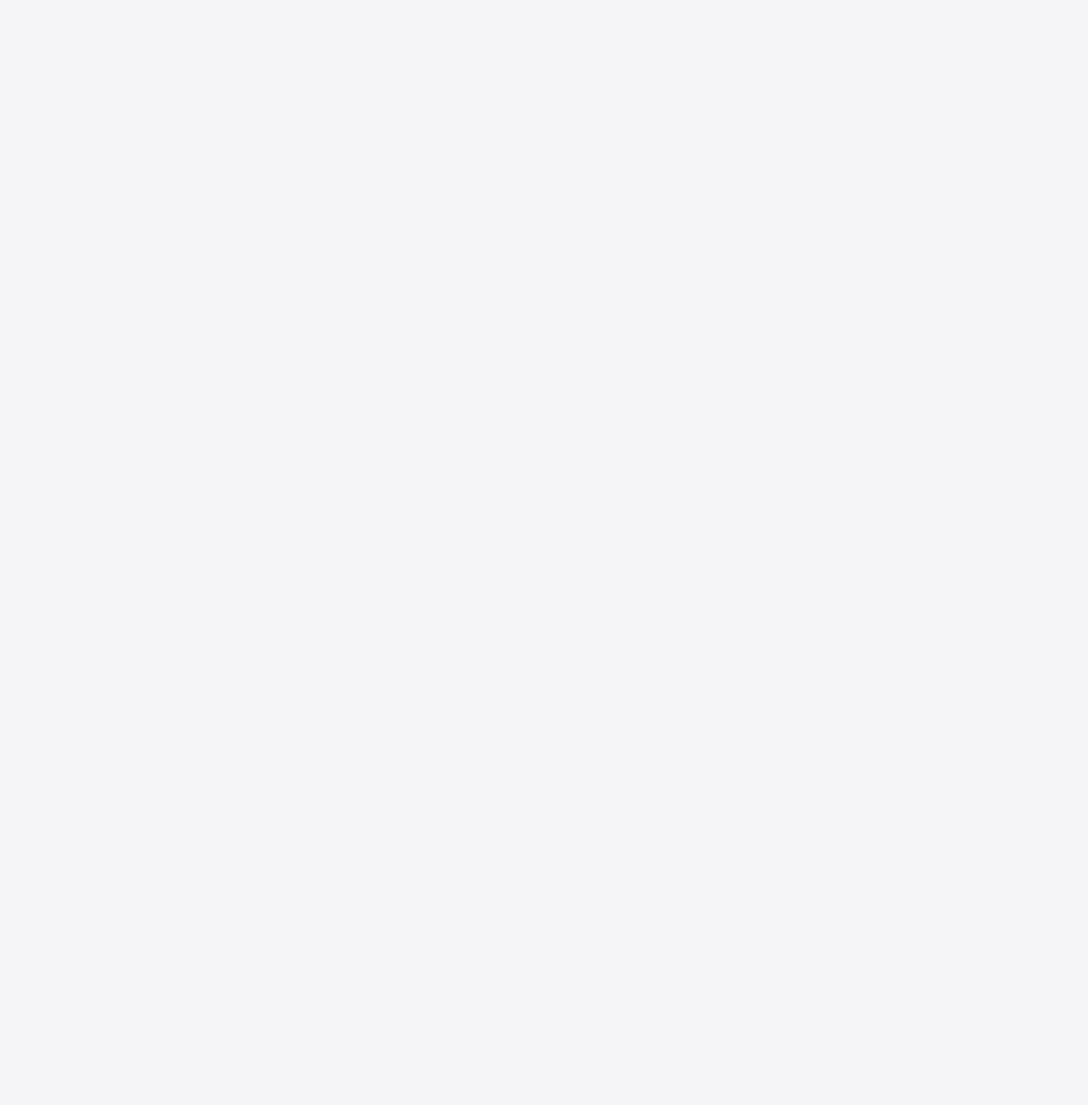
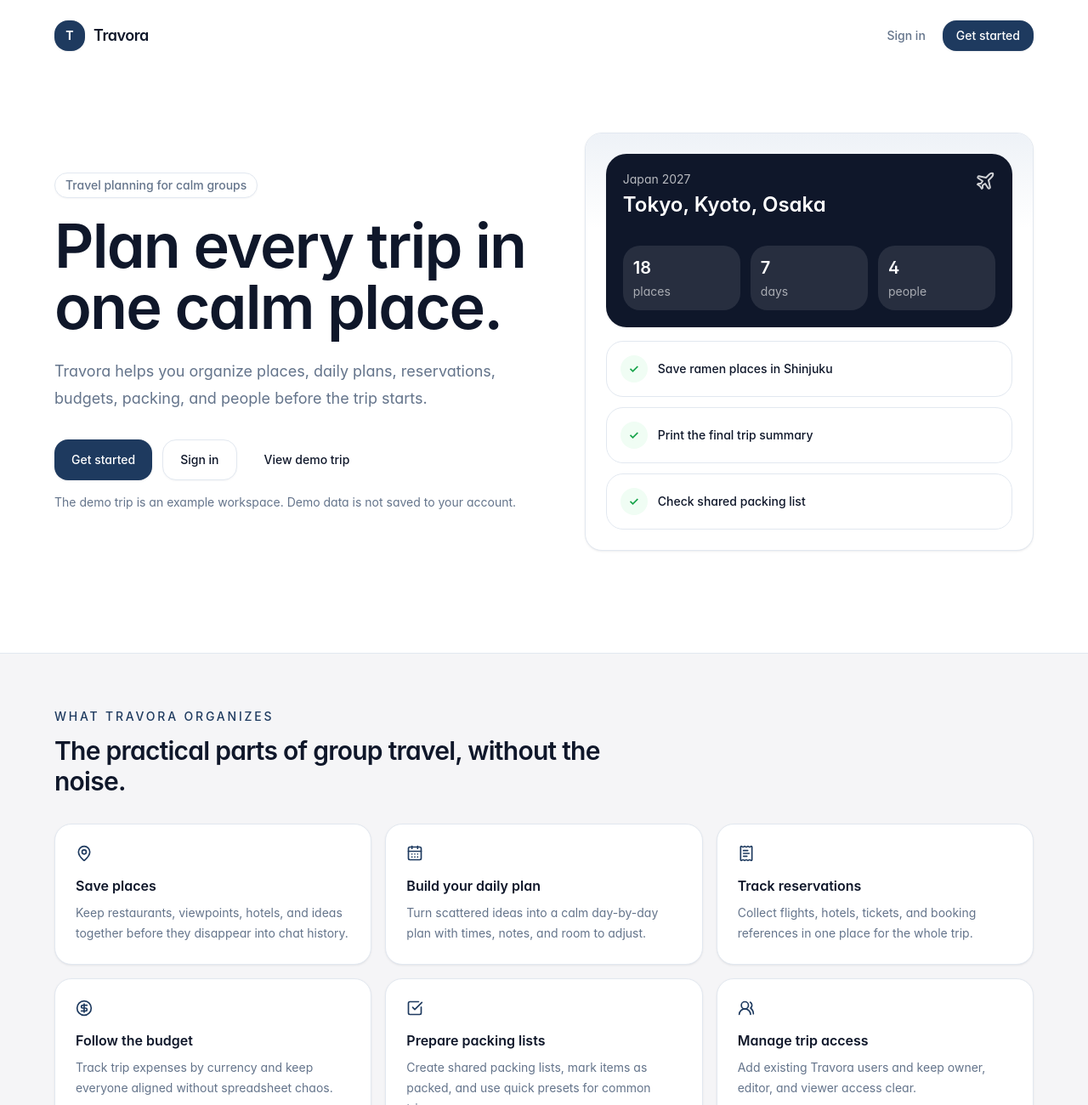
Before and after one commit to stabr0s/travora, a Next.js app: page / in a window 1280 px wide. Before the commit this address had no page. Shown: the top 1300 px of the page at 85% size. Before the commit the page ends 800 px from the top, so only its background shows below. Built offline with nearby package versions, Linux system fonts and the light colour scheme.

Commit message:
feat: polish public landing

```diff
--- a/app/page.tsx
+++ b/app/page.tsx
@@ -1,5 +1,5 @@
-import { redirect } from "next/navigation";
+import { LandingPage } from "@/features/landing/components/LandingPage";
 
 export default function Home() {
-  redirect("/dashboard");
+  return <LandingPage />;
 }
--- a/features/auth/components/LoginForm.tsx
+++ b/features/auth/components/LoginForm.tsx
@@ -28,7 +28,7 @@ export function LoginForm({ initialError, initialSuccess }: LoginFormProps) {
           Welcome back
         </h1>
         <p className="mt-2 text-sm text-muted">
-          Sign in to continue planning with Travora.
+          Sign in to continue planning trips, sharing access, and keeping everything in one place.
         </p>
       </div>
 
@@ -65,9 +65,9 @@ export function LoginForm({ initialError, initialSuccess }: LoginFormProps) {
       </form>
 
       <p className="mt-6 text-center text-sm text-muted">
-        New to Travora?{" "}
+        New to Travora? Create a free account and start with your first trip.{" "}
         <Link href="/register" className="font-medium text-primary hover:text-primary-hover">
-          Create an account
+          Get started
         </Link>
       </p>
     </div>
--- a/features/auth/components/RegisterForm.tsx
+++ b/features/auth/components/RegisterForm.tsx
@@ -20,7 +20,7 @@ export function RegisterForm() {
           Create your account
         </h1>
         <p className="mt-2 text-sm text-muted">
-          Start with auth today. Your demo trips stay ready to explore.
+          Create a free account, confirm your email, and start planning your first trip.
         </p>
       </div>
 
--- /dev/null
+++ b/features/landing/components/LandingPage.tsx
@@ -0,0 +1,178 @@
+import Link from "next/link";
+import {
+  CalendarDays,
+  CheckSquare,
+  CircleDollarSign,
+  FileText,
+  MapPin,
+  Plane,
+  ReceiptText,
+  UsersRound,
+} from "lucide-react";
+
+import { Logo } from "@/components/layout/Logo";
+import { Card } from "@/components/ui";
+
+const features = [
+  ["Save places", "Keep restaurants, viewpoints, hotels, and ideas together before they disappear into chat history.", MapPin],
+  ["Build your daily plan", "Turn scattered ideas into a calm day-by-day plan with times, notes, and room to adjust.", CalendarDays],
+  ["Track reservations", "Collect flights, hotels, tickets, and booking references in one place for the whole trip.", ReceiptText],
+  ["Follow the budget", "Track trip expenses by currency and keep everyone aligned without spreadsheet chaos.", CircleDollarSign],
+  ["Prepare packing lists", "Create shared packing lists, mark items as packed, and use quick presets for common trips.", CheckSquare],
+  ["Manage trip access", "Add existing Travora users and keep owner, editor, and viewer access clear.", UsersRound],
+  ["Print a trip summary", "Create a clean browser-printable summary for plans, places, reservations, budget, and packing.", FileText],
+] as const;
+
+const steps = [
+  "Create a trip and set the basics.",
+  "Add places, plans, reservations, budget items, and packing notes.",
+  "Share access with your group and travel prepared.",
+];
+
+function LandingLink({
+  href,
+  children,
+  variant = "primary",
+}: {
+  href: string;
+  children: React.ReactNode;
+  variant?: "primary" | "secondary" | "ghost";
+}) {
+  const styles = {
+    primary: "bg-primary text-primary-foreground shadow-sm hover:bg-primary-hover",
+    secondary: "border border-border bg-background text-foreground shadow-xs hover:bg-surface",
+    ghost: "text-foreground hover:bg-surface",
+  };
+
+  return (
+    <Link
+      href={href}
+      className={`${styles[variant]} inline-flex min-h-12 items-center justify-center rounded-xl px-5 text-sm font-medium transition-colors`}
+    >
+      {children}
+    </Link>
+  );
+}
+
+export function LandingPage() {
+  return (
+    <main className="min-h-screen overflow-hidden bg-background text-foreground">
+      <section className="relative px-4 py-6 sm:px-6 lg:px-8">
+        <div className="pointer-events-none absolute inset-x-0 top-0 -z-10 h-96 bg-gradient-to-b from-primary-subtle via-surface to-transparent" />
+        <nav className="mx-auto flex max-w-6xl items-center justify-between gap-4">
+          <Logo />
+          <div className="flex items-center gap-2">
+            <Link href="/login" className="rounded-xl px-3 py-2 text-sm font-medium text-muted hover:bg-surface hover:text-foreground">
+              Sign in
+            </Link>
+            <Link href="/register" className="rounded-xl bg-primary px-4 py-2 text-sm font-medium text-primary-foreground shadow-sm hover:bg-primary-hover">
+              Get started
+            </Link>
+          </div>
+        </nav>
+
+        <div className="mx-auto grid max-w-6xl gap-10 pb-16 pt-16 lg:grid-cols-[1.05fr_0.95fr] lg:items-center lg:pb-24 lg:pt-24">
+          <div className="max-w-3xl">
+            <p className="mb-5 inline-flex rounded-full border border-border bg-surface-elevated px-3 py-1 text-sm font-medium text-muted shadow-xs">
+              Travel planning for calm groups
+            </p>
+            <h1 className="text-balance text-5xl font-semibold tracking-tight text-foreground sm:text-6xl lg:text-7xl">
+              Plan every trip in one calm place.
+            </h1>
+            <p className="mt-6 max-w-2xl text-pretty text-lg leading-8 text-muted">
+              Travora helps you organize places, daily plans, reservations, budgets, packing, and people before the trip starts.
+            </p>
+            <div className="mt-8 grid gap-3 sm:flex sm:flex-wrap">
+              <LandingLink href="/register">Get started</LandingLink>
+              <LandingLink href="/login" variant="secondary">Sign in</LandingLink>
+              <LandingLink href="/trips/japan-2027" variant="ghost">View demo trip</LandingLink>
+            </div>
+            <p className="mt-4 text-sm text-muted">
+              The demo trip is an example workspace. Demo data is not saved to your account.
+            </p>
+          </div>
+
+          <Card className="relative overflow-hidden" padding="none">
+            <div className="absolute inset-x-0 top-0 h-28 bg-gradient-to-b from-primary-subtle to-transparent" />
+            <div className="relative p-5 sm:p-6">
+              <div className="rounded-3xl bg-foreground p-5 text-primary-foreground shadow-sm">
+                <div className="flex items-start justify-between gap-4">
+                  <div>
+                    <p className="text-sm text-primary-foreground/70">Japan 2027</p>
+                    <h2 className="mt-1 text-2xl font-semibold">Tokyo, Kyoto, Osaka</h2>
+                  </div>
+                  <Plane className="size-6 text-primary-foreground/80" />
+                </div>
+                <div className="mt-8 grid gap-3 text-sm sm:grid-cols-3">
+                  {["18 places", "7 days", "4 people"].map((item) => (
+                    <div key={item} className="rounded-2xl bg-white/10 p-3">
+                      <p className="text-xl font-semibold">{item.split(" ")[0]}</p>
+                      <p className="mt-1 text-primary-foreground/60">{item.split(" ").slice(1).join(" ")}</p>
+                    </div>
+                  ))}
+                </div>
+              </div>
+              <div className="mt-4 space-y-3">
+                {["Save ramen places in Shinjuku", "Print the final trip summary", "Check shared packing list"].map((item) => (
+                  <div key={item} className="flex items-center gap-3 rounded-2xl border border-border bg-background p-4">
+                    <span className="flex size-8 shrink-0 items-center justify-center rounded-full bg-success-subtle text-sm font-semibold text-success">✓</span>
+                    <p className="min-w-0 text-sm font-medium text-foreground">{item}</p>
+                  </div>
+                ))}
+              </div>
+            </div>
+          </Card>
+        </div>
+      </section>
+
+      <section className="border-y border-border bg-surface px-4 py-16 sm:px-6 lg:px-8">
+        <div className="mx-auto max-w-6xl">
+          <div className="max-w-2xl">
+            <p className="text-sm font-medium uppercase tracking-[0.2em] text-primary">What Travora organizes</p>
+            <h2 className="mt-3 text-3xl font-semibold tracking-tight text-foreground">
+              The practical parts of group travel, without the noise.
+            </h2>
+          </div>
+          <div className="mt-8 grid gap-4 sm:grid-cols-2 lg:grid-cols-3">
+            {features.map(([title, description, Icon]) => (
+              <Card key={title} className="h-full">
+                <Icon className="size-5 text-primary" />
+                <h3 className="mt-4 text-base font-semibold text-foreground">{title}</h3>
+                <p className="mt-2 text-sm leading-6 text-muted">{description}</p>
+              </Card>
+            ))}
+          </div>
+        </div>
+      </section>
+
+      <section className="px-4 py-16 sm:px-6 lg:px-8">
+        <div className="mx-auto grid max-w-6xl gap-8 lg:grid-cols-[0.8fr_1.2fr] lg:items-start">
+          <div>
+            <p className="text-sm font-medium uppercase tracking-[0.2em] text-primary">How it works</p>
+            <h2 className="mt-3 text-3xl font-semibold tracking-tight text-foreground">
+              Start simple. Add detail when the trip takes shape.
+            </h2>
+          </div>
+          <div className="grid gap-3">
+            {steps.map((step, index) => (
+              <div key={step} className="flex gap-4 rounded-2xl border border-border bg-surface-elevated p-5 shadow-sm">
+                <span className="flex size-9 shrink-0 items-center justify-center rounded-full bg-primary text-sm font-semibold text-primary-foreground">
+                  {index + 1}
+                </span>
+                <p className="pt-2 text-sm font-medium text-foreground">{step}</p>
+              </div>
+            ))}
+          </div>
+        </div>
+      </section>
+
+      <section className="px-4 pb-20 sm:px-6 lg:px-8">
+        <div className="mx-auto max-w-6xl rounded-3xl border border-border bg-surface-elevated p-6 shadow-sm sm:p-8">
+          <p className="text-sm leading-6 text-muted">
+            Travora is an early MVP. Public links, email invitations, and map rendering are planned for later — for now, the focus is a calm private workspace for planning real trips.
+          </p>
+        </div>
+      </section>
+    </main>
+  );
+}
```
Also changed, not shown: 2 other files (tests, documents, lock files or other folders).
